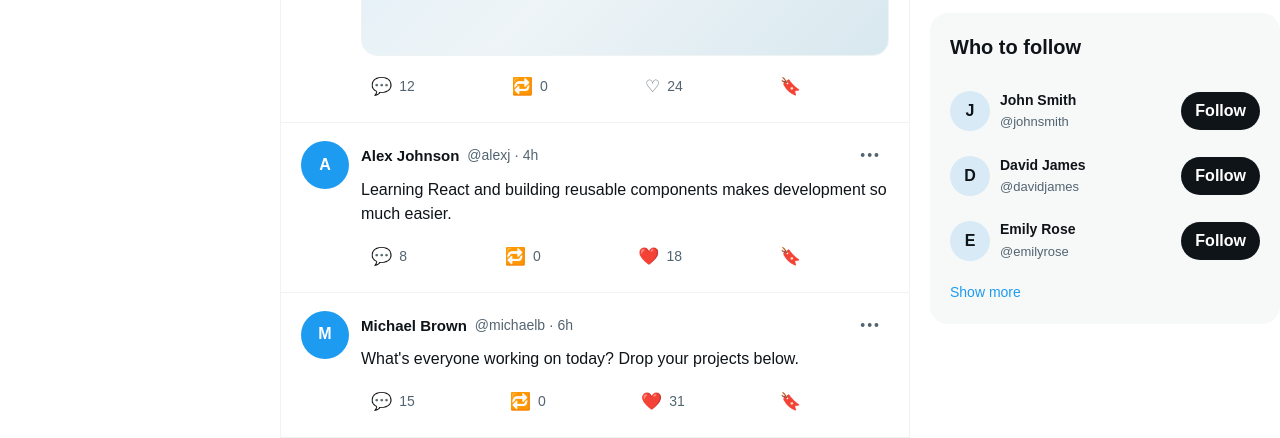
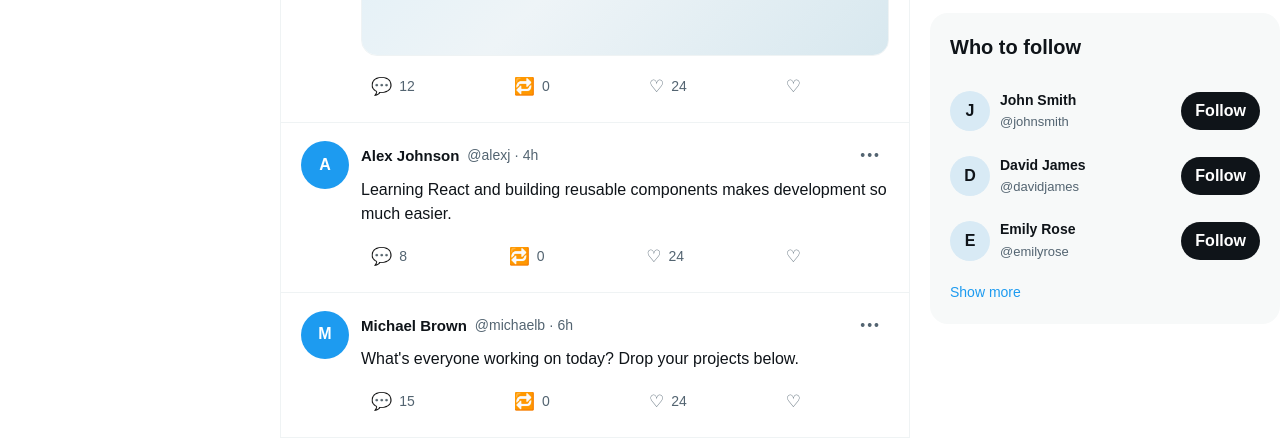
Before and after one commit to UtrynafindSean/twitter-style-feed, a React (Vite) app in the folder client/: page / in a window 1280 px wide. Shown: the part 565-1003 px from the top of the page. Built offline with nearby package versions, Linux system fonts and the light colour scheme.

Commit message:
Add bookmark functionality and update UI for bookmarking posts

```diff
--- a/client/src/App.jsx
+++ b/client/src/App.jsx
@@ -21,6 +21,7 @@ function App() {
   const [activePost, setActivePost] = useState(null);
   const [reposted, setReposted] = useState(false);
   const [repostCount, setRepostCount] = useState(0);
+  const [bookmarked, setBookmarked] = useState(false);
 
   useEffect(() => {
     localStorage.setItem("posts", JSON.stringify(posts));
@@ -71,6 +72,9 @@ function App() {
   const handleRepost = () => {
     setReposted(!reposted);
     setRepostCount(reposted ? repostCount - 1 : repostCount + 1);
+  };
+  const handleBookmark = () => {
+    setBookmarked(!bookmarked);
   };
 
   return (
@@ -161,7 +165,9 @@ function App() {
                   </button>
 
                   {/* BOOKMARK */}
-                  <button>🔖</button>
+                  <button onClick={handleBookmark}>
+                    {bookmarked ? "🔖" : "♡"}
+                  </button>
                 </div>
 
                 {/* COMMENTS */}
@@ -236,7 +242,9 @@ function App() {
                   {liked ? "❤️" : "♡"} <span>{likeCount}</span>
                 </button>
 
-                <button>🔖</button>
+                <button onClick={handleBookmark}>
+                  {bookmarked ? "🔖" : "♡"}
+                </button>
               </div>
             </div>
           </article>
@@ -267,11 +275,13 @@ function App() {
                   🔁 <span>{repostCount}</span>
                 </button>
 
-                <button>
-                  ❤️ <span>18</span>
+                <button onClick={handleLike}>
+                  {liked ? "❤️" : "♡"} <span>{likeCount}</span>
                 </button>
 
-                <button>🔖</button>
+                <button onClick={handleBookmark}>
+                  {bookmarked ? "🔖" : "♡"}
+                </button>
               </div>
             </div>
           </article>
@@ -299,11 +309,13 @@ function App() {
                   🔁 <span>{repostCount}</span>
                 </button>
 
-                <button>
-                  ❤️ <span>31</span>
+                <button onClick={handleLike}>
+                  {liked ? "❤️" : "♡"} <span>{likeCount}</span>
                 </button>
 
-                <button>🔖</button>
+                <button onClick={handleBookmark}>
+                  {bookmarked ? "🔖" : "♡"}
+                </button>
               </div>
             </div>
           </article>
```
